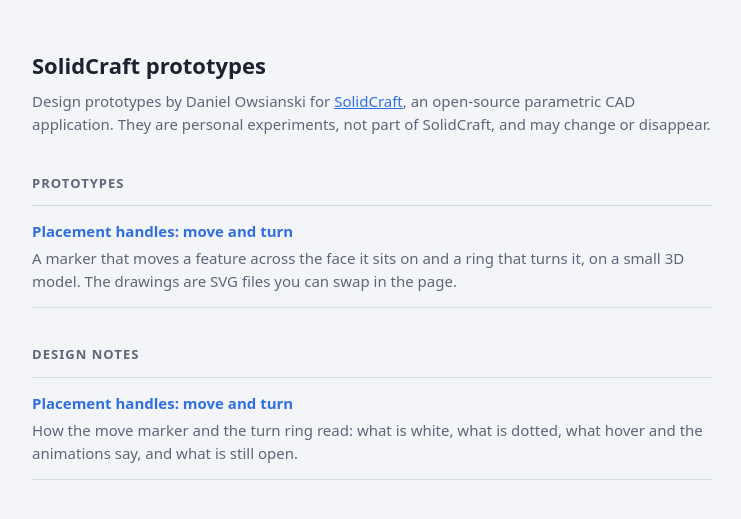
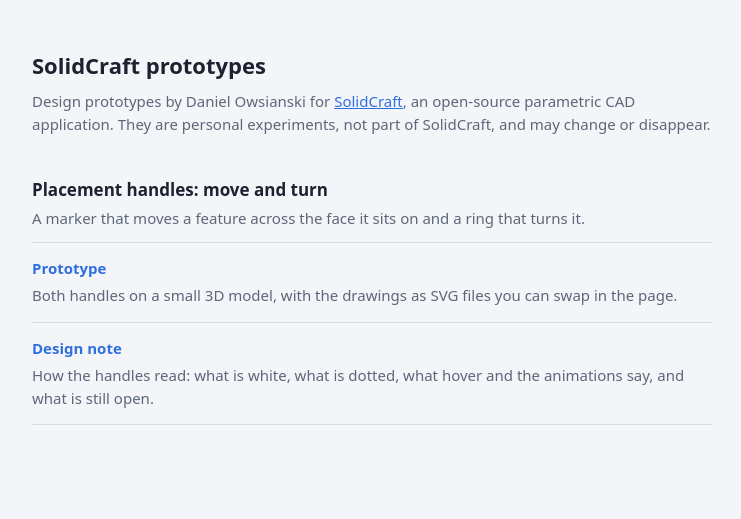
Before and after one commit to dannyow/solidcraft-prototypes, a Jekyll site: the page index.html, which Jekyll copies as it is, in a window 1280 px wide. Shown: the top 519 px of the page, without its empty margins (268-1009 px from the left). Built offline with Jekyll 4.4.1, drawn with Linux system fonts in a browser that asks for light colours.

Commit message:
Front page by topic; the design note sits next to its prototype
Co-Authored-By: Claude Opus 5.5 <noreply@anthropic.com>

```diff
--- a/_config.yml
+++ b/_config.yml
@@ -3,12 +3,7 @@
 exclude:
   - CLAUDE.md
   - THIRD_PARTY.md
+  - README.md
   - tools/
   - media/
   - data/
-
-defaults:
-  - scope:
-      path: "notes"
-    values:
-      layout: note
--- a/index.html
+++ b/index.html
@@ -12,8 +12,7 @@ main { max-width: 680px; margin: 0 auto; padding: 48px max(16px, env(safe-area-i
 h1 { font-size: 22px; margin: 0 0 8px; }
 p { margin: 0 0 12px; color: var(--muted); }
 a { color: var(--accent); }
-h2 { font-size: 13px; text-transform: uppercase; letter-spacing: .08em; color: var(--muted); margin: 36px 0 0; font-weight: 600; }
-h2 + p { margin-top: 12px; }
+h2 { font-size: 17px; margin: 40px 0 4px; }
 ul { list-style: none; padding: 0; margin: 12px 0 0; border-top: 1px solid var(--line); }
 li { padding: 14px 0; border-bottom: 1px solid var(--line); }
 li a { font-weight: 600; text-decoration: none; }
@@ -24,20 +23,20 @@ li p { margin: 4px 0 0; }
 <main>
   <h1>SolidCraft prototypes</h1>
   <p>Design prototypes by Daniel Owsianski for <a href="https://github.com/tangency-labs/solidcraft">SolidCraft</a>, an open-source parametric CAD application. They are personal experiments, not part of SolidCraft, and may change or disappear.</p>
-  <h2>Prototypes</h2>
-  <ul>
-    <li>
-      <a href="position-rotation-gizmo/">Placement handles: move and turn</a>
-      <p>A marker that moves a feature across the face it sits on and a ring that turns it, on a small 3D model. The drawings are SVG files you can swap in the page.</p>
-    </li>
-  </ul>
-  <h2>Design notes</h2>
-  <ul>
-    <li>
-      <a href="notes/placement-handles.html">Placement handles: move and turn</a>
-      <p>How the move marker and the turn ring read: what is white, what is dotted, what hover and the animations say, and what is still open.</p>
-    </li>
-  </ul>
+  <section>
+    <h2>Placement handles: move and turn</h2>
+    <p>A marker that moves a feature across the face it sits on and a ring that turns it.</p>
+    <ul>
+      <li>
+        <a href="position-rotation-gizmo/">Prototype</a>
+        <p>Both handles on a small 3D model, with the drawings as SVG files you can swap in the page.</p>
+      </li>
+      <li>
+        <a href="position-rotation-gizmo/note.html">Design note</a>
+        <p>How the handles read: what is white, what is dotted, what hover and the animations say, and what is still open.</p>
+      </li>
+    </ul>
+  </section>
 </main>
 </body>
 </html>
```
Also changed, not shown: CLAUDE.md (+3 -2 lines), position-rotation-gizmo/note.md (renamed from notes/placement-handles.md, +9 -8 lines), README.md.
